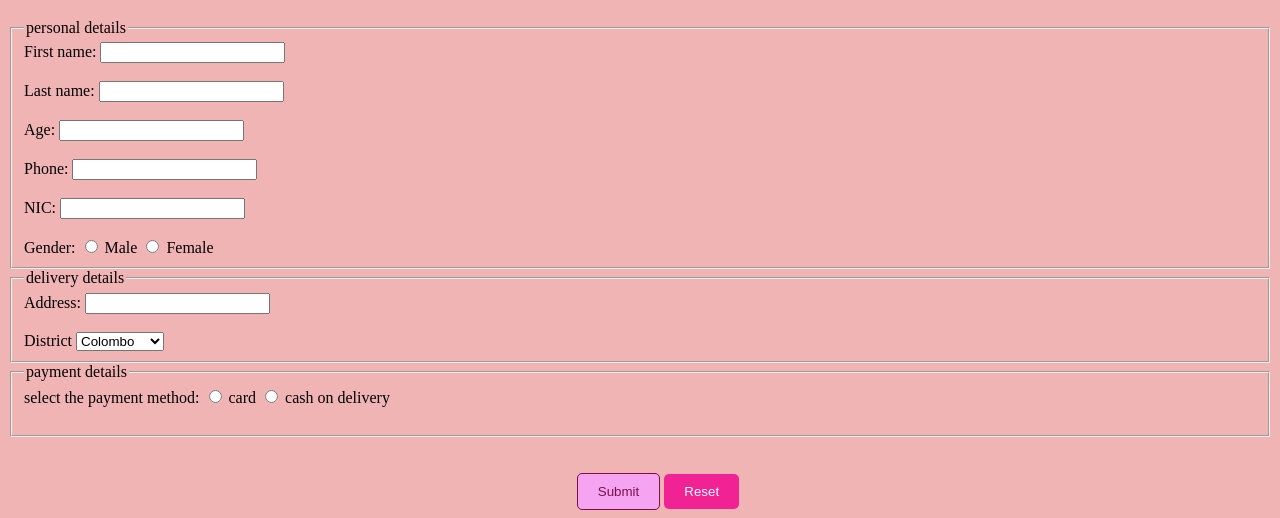
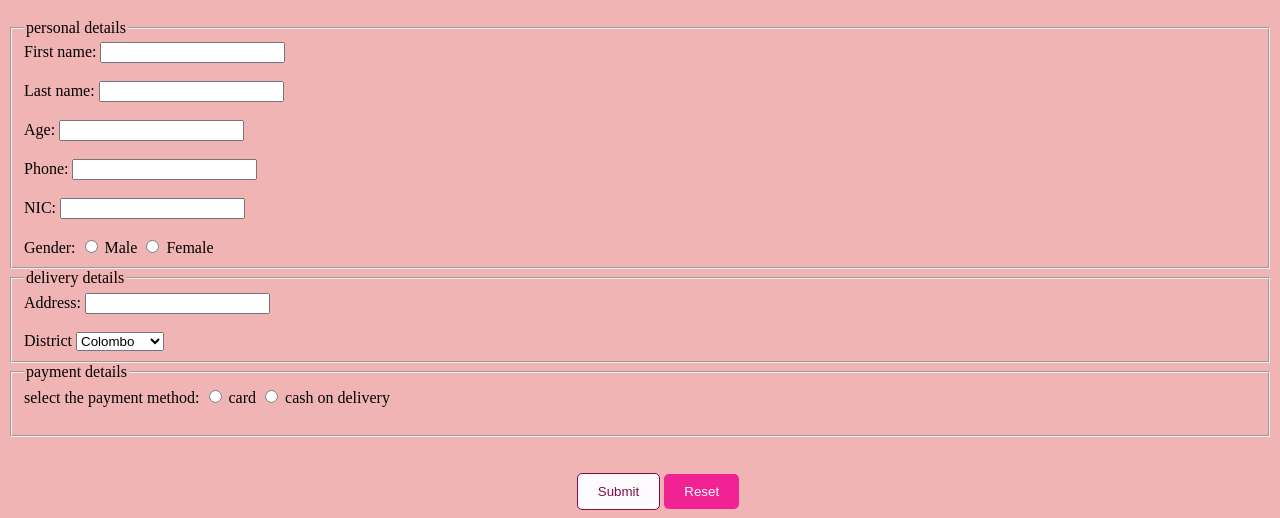
Before and after one commit to sumaiya-fiyaz/WDOS_Grocery, a plain HTML site: page orderdetails.html in a window 1280 px wide. In both pictures the pointer is over the button "Submit". Shown: the part 293-811 px from the top of the page. Drawn offline with Linux system fonts and the light colour scheme.

Commit message:
Update orderdetails.css

```diff
--- a/orderdetails.css
+++ b/orderdetails.css
@@ -16,7 +16,7 @@ button {
     margin-left: 45%;
 }
 button:hover {
-    background-color:rgb(244, 164, 240);
+    background-color:rgb(253, 251, 253);
     color: rgb(124, 15, 73);
     border: solid 1px rgb(124, 15, 73) ;
 }
```
